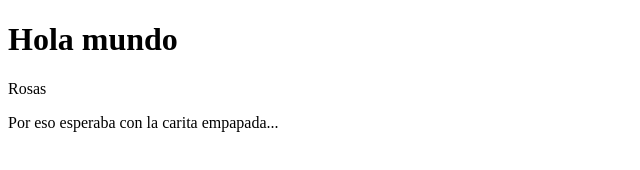
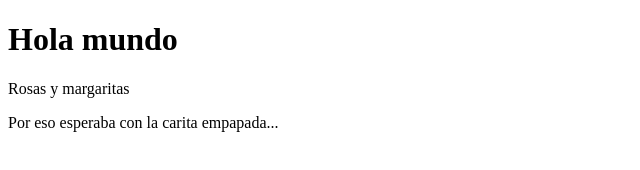
Before and after one commit to GarozJ/Repo1Actividad1, a plain HTML site: page actividad/index.html in a window 1280 px wide. Shown: the full height of the page, 0-640 px from the left. Drawn offline with Linux system fonts and the light colour scheme.

Commit message:
Update index.html

```diff
--- a/actividad/index.html
+++ b/actividad/index.html
@@ -7,7 +7,7 @@
 </head>
 <body>
     <h1>Hola mundo</h1>
-    <p>Rosas</p>
+    <p>Rosas y margaritas</p>
     <p>Por eso esperaba con la carita empapada...</p>
 </body>
 </html>
```
